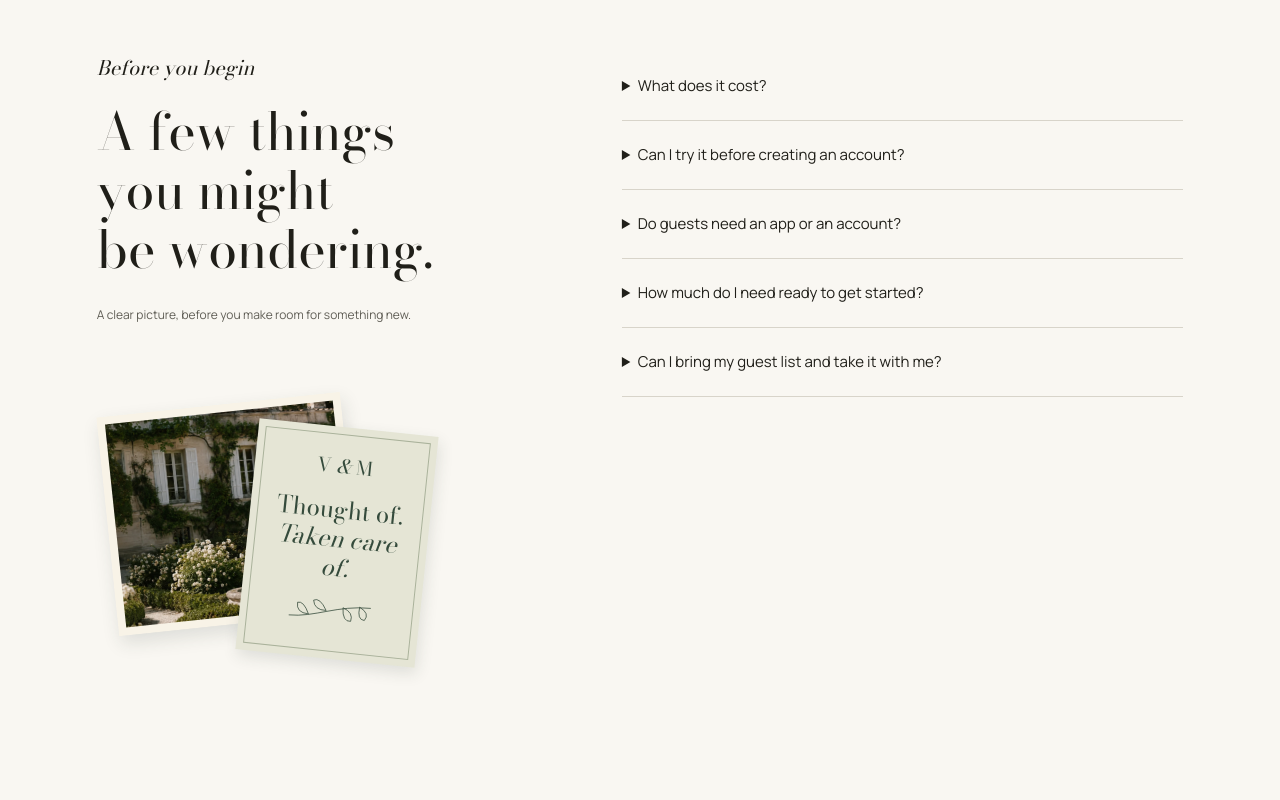
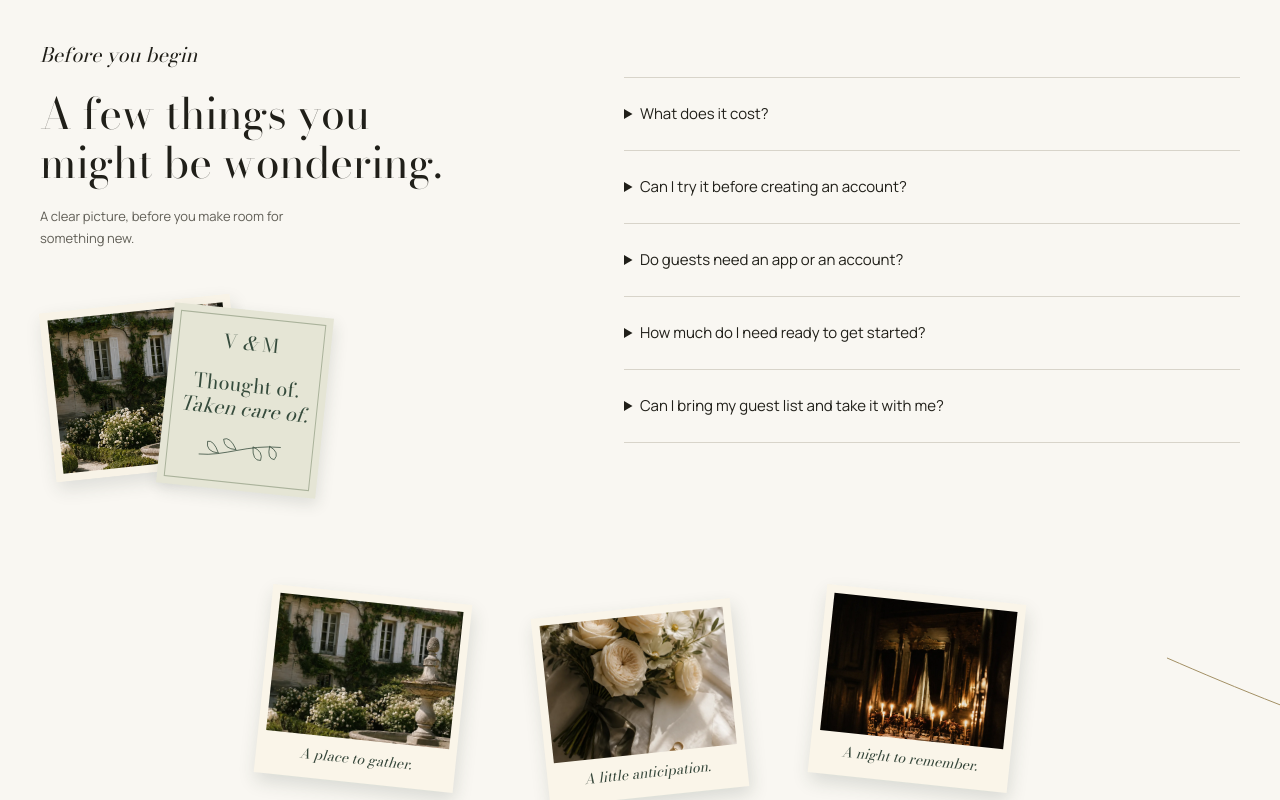
Before and after one commit to Aldo140/vow-motion, a Next.js app: page / in a window 1280 px wide. Shown: the part 7340-8140 px from the top of the page. Built offline with nearby package versions, Linux system fonts and the light colour scheme; no server answers; a web font is replaced by a local one.

Commit message:
Balance FAQ columns and tighten desktop transition spacing

```diff
--- a/src/app/marketing-depth.css
+++ b/src/app/marketing-depth.css
@@ -637,3 +637,53 @@
     margin-top: 4px;
   }
 }
+
+/* Keep the FAQ and its stationery balanced on wide screens. */
+@media (min-width: 1100px) {
+  .marketing .offer-faq {
+    max-width: 1280px;
+    padding: 64px 40px 36px;
+    grid-template-columns: minmax(0, 0.9fr) minmax(0, 1.1fr);
+    gap: 80px;
+    align-items: center;
+  }
+  .marketing .offer-faq h2 {
+    font-size: 43px;
+    line-height: 1.14;
+    max-width: 17ch;
+    margin-bottom: 18px;
+    text-wrap: balance;
+  }
+  .marketing .offer-faq .offer-note {
+    max-width: 36ch;
+    font-size: 13px;
+    margin-top: 0;
+  }
+  .marketing .faq-keepsake {
+    width: 285px;
+    margin: 28px 0 8px;
+    padding: 8px 86px 18px 7px;
+  }
+  .marketing .faq-keepsake > img {
+    height: 170px;
+  }
+  .marketing .faq-paper-note {
+    width: 160px;
+    padding: 19px 15px;
+  }
+  .marketing .faq-paper-note strong {
+    font-size: 20px;
+    white-space: nowrap;
+  }
+  .marketing .offer-questions {
+    border-top: 1px solid var(--line);
+  }
+  .marketing .offer-questions summary {
+    padding-block: 24px;
+    font-size: 15px;
+  }
+  .marketing .memory-bridge {
+    padding-top: 28px;
+    padding-bottom: 40px;
+  }
+}
```
